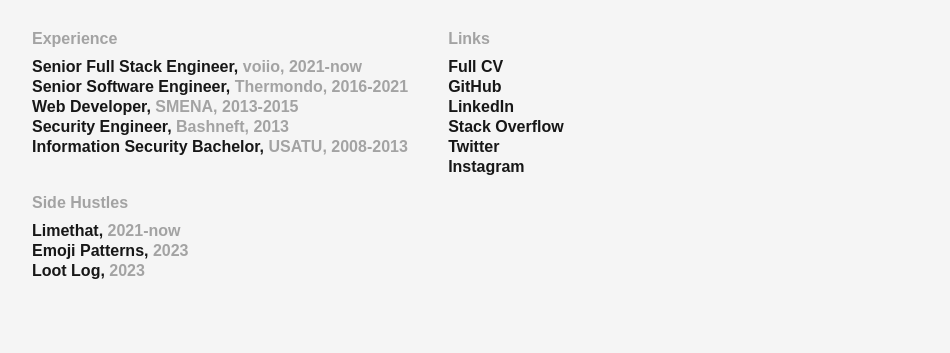
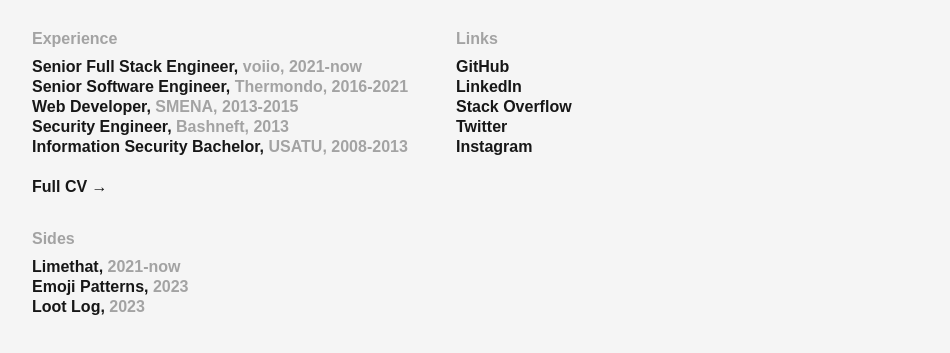
Before and after one commit to amureki/amureki.github.io, an Astro site: page / in a window 1280 px wide. Shown: the part 371-724 px from the top of the page, without its empty margins (128-1078 px from the left). Built offline with nearby package versions, Linux system fonts and the light colour scheme; Astro itself is replaced by a stand-in of ours.

Commit message:
Move things around a bit

```diff
--- a/src/env.d.ts
+++ b/src/env.d.ts
@@ -1 +1,2 @@
+/// <reference path="../.astro/types.d.ts" />
 /// <reference types="astro/client" />
--- a/src/pages/index.astro
+++ b/src/pages/index.astro
@@ -21,7 +21,7 @@ import BaseLayout from '../layouts/BaseLayout.astro';
   </div>
 
   <div class="flex flex-col lg:flex-row max-w-2xl xl:max-w-4xl lg:gap-10">
-    <div class="min-w-min">
+    <div class="min-w-96">
       <h3 class="pt-8 pb-2 font-bold text-neutral-400 dark:text-neutral-500">Experience</h3>
       <ul>
         <li class="font-bold">
@@ -53,12 +53,15 @@ import BaseLayout from '../layouts/BaseLayout.astro';
             <span class="block md:inline" title="5 years">2008-2013</span>
           </span>
         </li>
+        <li class="font-bold">
+          &nbsp;
+        </li>
+        <li class="font-bold"><a href="/cv">Full CV →</a></li>
       </ul>
     </div>
-    <div class="min-w-min">
+    <div>
       <h3 class="pt-8 pb-2 font-bold text-neutral-400 dark:text-neutral-500">Links</h3>
       <ul>
-        <li class="font-bold"><a href="/cv">Full CV</a></li>
         <li class="font-bold"><a href="https://github.com/amureki" target="_blank">GitHub</a></li>
         <li class="font-bold"><a href="https://linkedin.com/in/amureki" target="_blank">LinkedIn</a></li>
         <li class="font-bold"><a href="https://stackoverflow.com/users/2024807/amureki" target="_blank">Stack
@@ -71,7 +74,20 @@ import BaseLayout from '../layouts/BaseLayout.astro';
     </div>
   </div>
 
-  <h3 class="pt-8 lg:pt-4 pb-2 font-bold text-neutral-400 dark:text-neutral-500">Side Hustles</h3>
+  <div class="flex flex-col lg:flex-row max-w-2xl xl:max-w-4xl lg:gap-10">
+    <!--<div class="min-w-96">-->
+    <!--  <h3 class="pt-8 pb-2 font-bold text-neutral-400 dark:text-neutral-500">Notes</h3>-->
+    <!--  <ul>-->
+    <!--    <li class="font-bold">-->
+    <!--      <a href="#" target="_blank">OpenAI prompt deployment pipeline</a>,-->
+    <!--      <span class="text-neutral-400 dark:text-neutral-500">-->
+    <!--        2024-04-26-->
+    <!--      </span>-->
+    <!--    </li>-->
+    <!--  </ul>-->
+    <!--</div>-->
+    <div>
+      <h3 class="pt-8 pb-2 font-bold text-neutral-400 dark:text-neutral-500">Sides</h3>
       <ul>
         <li class="font-bold"><a href="https://limethat.com/" target="_blank"
                                  title="Stack: Django, Lit, Heroku, PostgreSQL, Redis">Limethat</a>,
@@ -87,5 +103,6 @@ import BaseLayout from '../layouts/BaseLayout.astro';
           <span class="text-neutral-400 dark:text-neutral-500">2023</span>
         </li>
       </ul>
-
+    </div>
+  </div>
 </BaseLayout>
```
Lines whose indentation alone changed are shown as unchanged.
